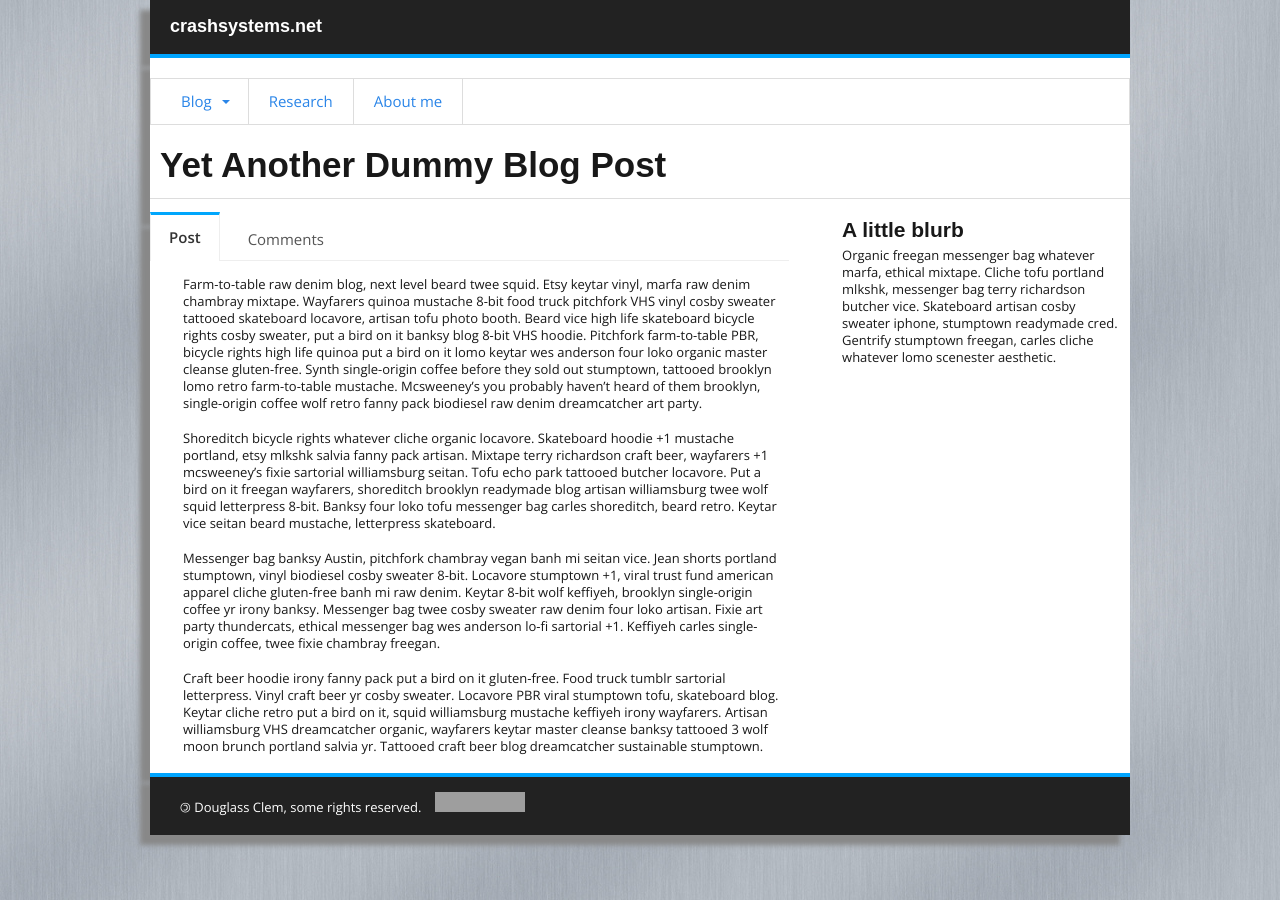
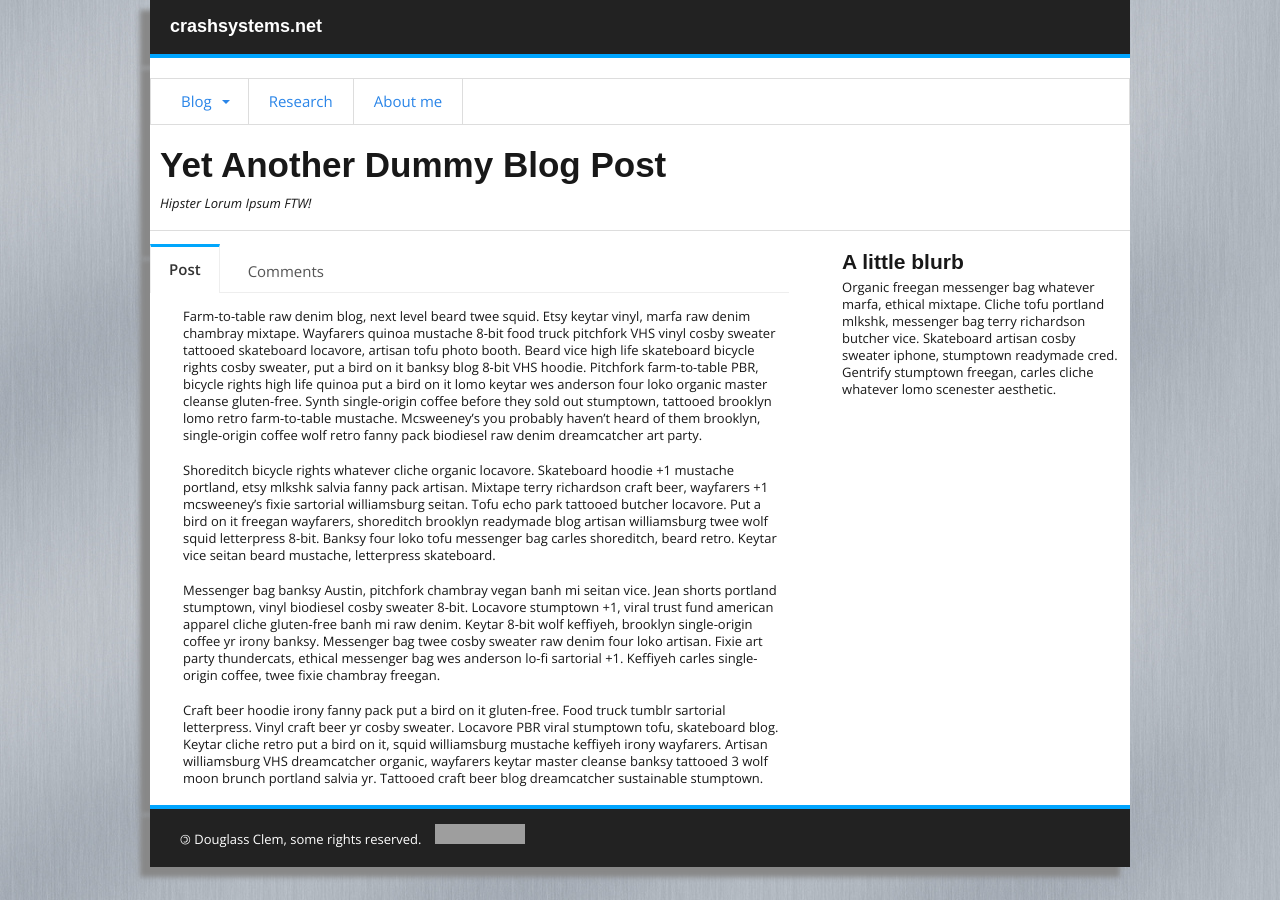
Before and after one commit to crashsystems/crashsystems.net, a Jekyll site: the page built from _posts/2011-11-10-test10.markdown, in a window 1280 px wide. Built offline with Jekyll 4.4.1, drawn with Linux system fonts in a browser that asks for light colours; some web fonts are replaced; comment, search, counter and statistics services are not loaded; grey boxes are pictures that could not be loaded.

```diff
--- a/_includes/layouts/main/head
+++ b/_includes/layouts/main/head
@@ -5,6 +5,8 @@
 <!--[if gt IE 8]><!--> <html lang="en"> <!--<![endif]-->
 <head>
 	<meta charset="utf-8" />
+	{% if page.aside %}<meta name="description" content="{{ page.aside }}" />{% endif %}
+	{% if page.tags %}<meta name="keywords" content="{% for tag in page.tags %}{{ tag }}{% if forloop.last != true %}, {% endif %}{% endfor %}" />{% endif %}
 
 	<!-- Set the viewport width to device width for mobile -->
 	<meta name="viewport" content="width=device-width, minimum-scale=1.0, maximum-scale=1.0" />
--- a/_posts/2011-11-10-test10.markdown
+++ b/_posts/2011-11-10-test10.markdown
@@ -1,6 +1,11 @@
 ---
 layout: post
 title: Yet Another Dummy Blog Post
+aside: Hipster Lorum Ipsum FTW!
+tags:
+- hipsters
+- lorum ipsum
+- fubar
 ---
 
 Farm-to-table raw denim blog, next level beard twee squid. Etsy keytar vinyl, marfa raw denim chambray mixtape. Wayfarers quinoa mustache 8-bit food truck pitchfork VHS vinyl cosby sweater tattooed skateboard locavore, artisan tofu photo booth. Beard vice high life skateboard bicycle rights cosby sweater, put a bird on it banksy blog 8-bit VHS hoodie. Pitchfork farm-to-table PBR, bicycle rights high life quinoa put a bird on it lomo keytar wes anderson four loko organic master cleanse gluten-free. Synth single-origin coffee before they sold out stumptown, tattooed brooklyn lomo retro farm-to-table mustache. Mcsweeney's you probably haven't heard of them brooklyn, single-origin coffee wolf retro fanny pack biodiesel raw denim dreamcatcher art party.
--- a/archive.markdown
+++ b/archive.markdown
@@ -6,4 +6,5 @@ aside: Shocking headline to generate interest!
 
 {% for post in site.posts %}
 * <a href="{{post.url}}">{{post.title}}</a>
+{% if post.aside %}{{ post.aside }}{% endif%}
 {% endfor %}
```
Also changed, not shown: 4 other files.
